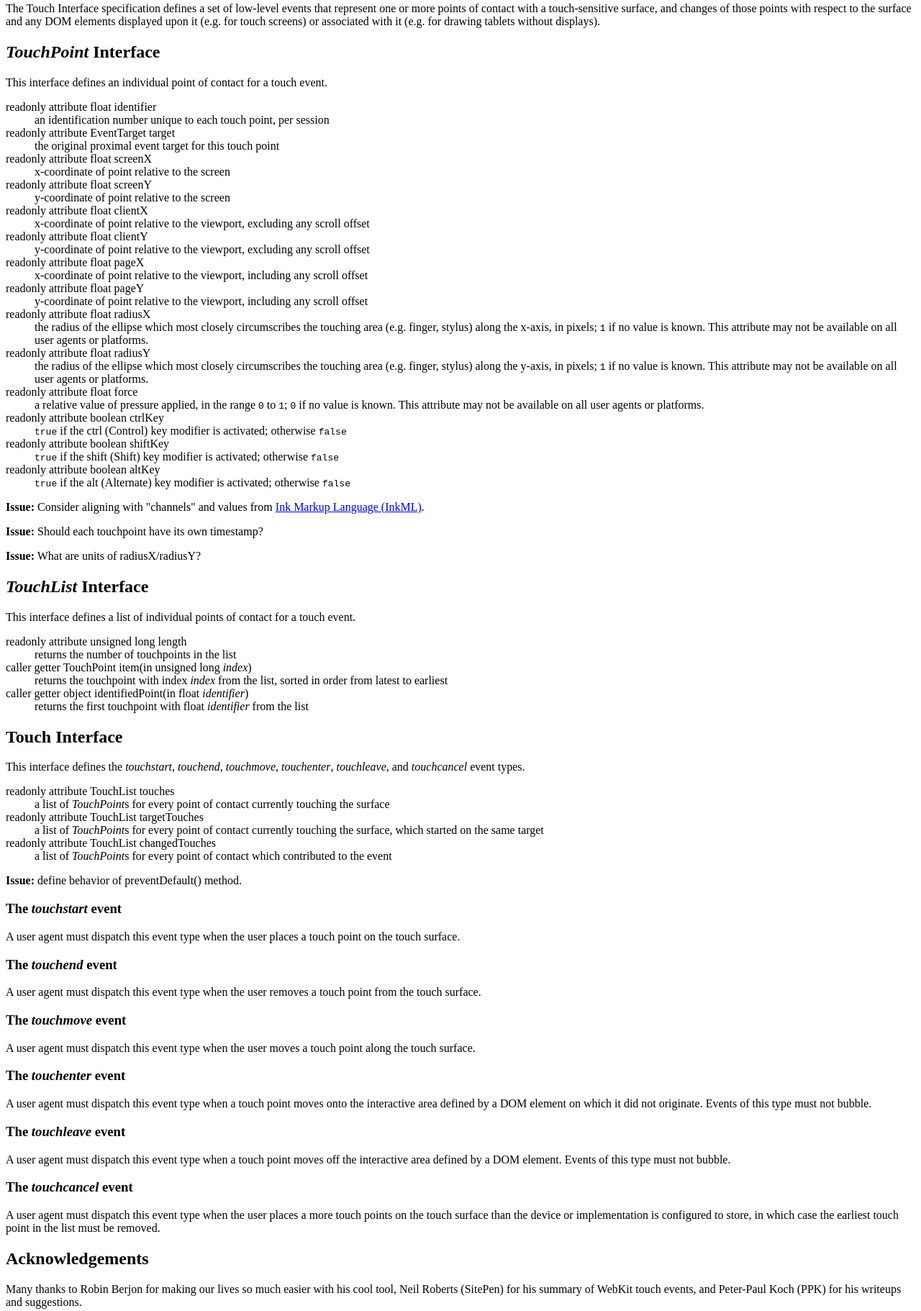
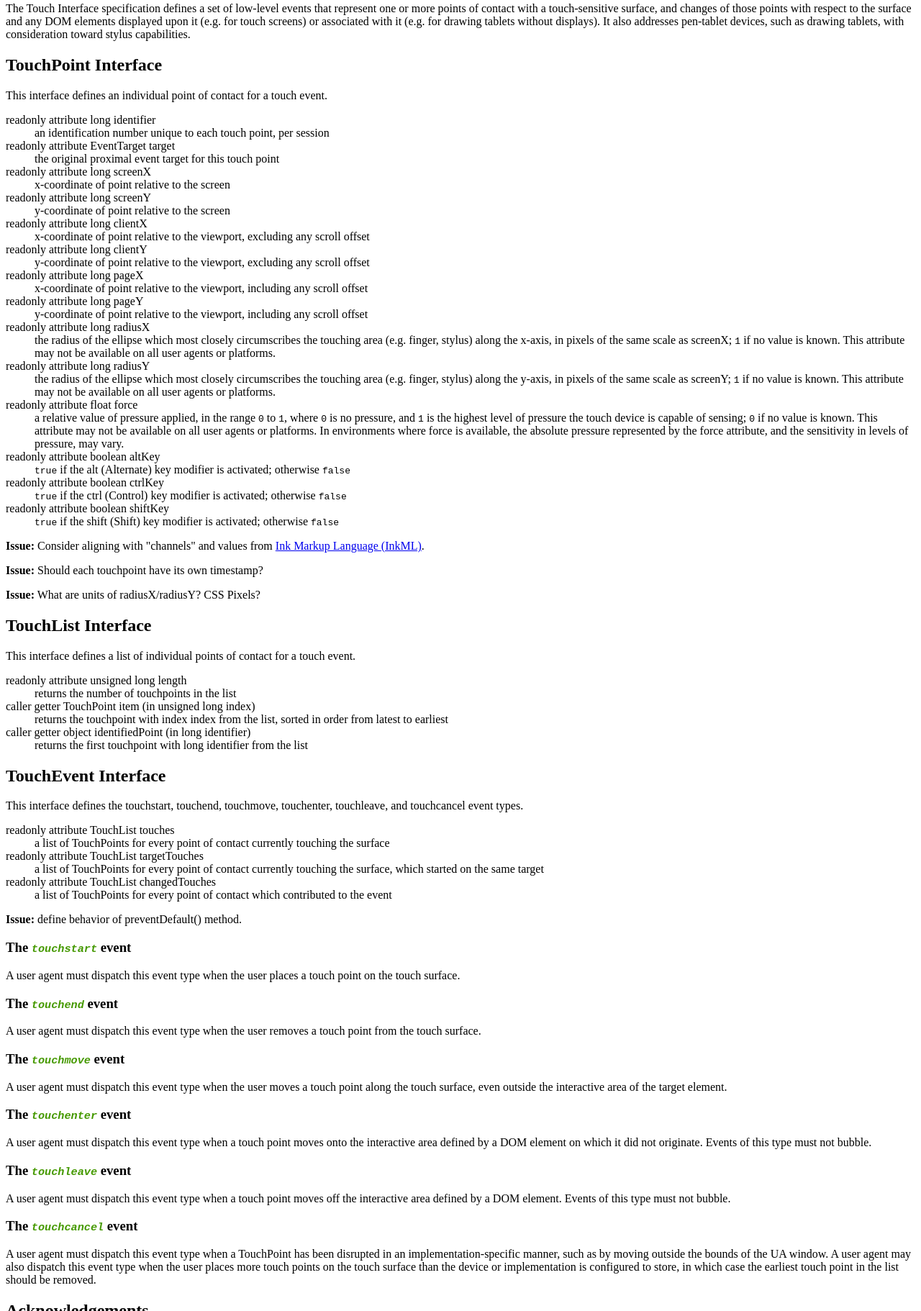
Before and after one commit to w3c/touch-events, a plain HTML site: page touchevents.html in a window 1280 px wide. Shown: the part 5-1827 px from the top of the page at 72% size. Drawn offline with Linux system fonts and the light colour scheme.

Commit message:
changed floats to longs; clarified definitions; added editors Moon, Brubeck; tidied ReSpec code; fixed credits; revised touchcancel event

```diff
--- a/touchevents.html
+++ b/touchevents.html
@@ -48,6 +48,10 @@
           editors:  [
               { name: "Doug Schepers", url: "http://schepers.cc/",
                 company: "W3C", companyURL: "http://w3.org/" },
+              { name: "Sangwhan Moon",
+                company: "Opera Software ASA", companyURL: "http://www.opera.com/" },
+              { name: "Matt Brubeck",
+                company: "Mozilla", companyURL: "http://www.mozilla.org/" },
           ],
 
           // authors, add as many as you like.
@@ -76,19 +80,26 @@
           wgPatentURI:  "http://www.w3.org/2004/01/pp-impl/45559/status",
       };
     </script>
+
+    <style>
+      .event {
+        font-family: monospace;
+        color: #459900;
+      }
+    </style>
   </head>
   <body>
     <section id='abstract'>
-      The Touch Interface specification defines a set of low-level events that represent one or more points of contact with a touch-sensitive surface, and changes of those points with respect to the surface and any DOM elements displayed upon it (e.g. for touch screens) or associated with it (e.g. for drawing tablets without displays).
+      The Touch Interface specification defines a set of low-level events that represent one or more points of contact with a touch-sensitive surface, and changes of those points with respect to the surface and any DOM elements displayed upon it (e.g. for touch screens) or associated with it (e.g. for drawing tablets without displays).  It also addresses pen-tablet devices, such as drawing tablets, with consideration toward stylus capabilities.
     </section>
 
 
     <section>
-      <h2><dfn>TouchPoint</dfn> Interface</h2>
+      <h2><a>TouchPoint</a> Interface</h2>
       <p>This interface defines an individual point of contact for a touch event.</p>
 
       <dl title='interface TouchPoint' class='idl'>
-        <dt>readonly attribute float identifier</dt>
+        <dt>readonly attribute long identifier</dt>
         <dd>
           an identification number unique to each touch point, per session
         </dd>
@@ -97,47 +108,51 @@
           the original proximal event target for this touch point
         </dd>
 
-        <dt>readonly attribute float screenX</dt>
+        <dt>readonly attribute long screenX</dt>
         <dd>
           x-coordinate of point relative to the screen
         </dd>
-        <dt>readonly attribute float screenY</dt>
+        <dt>readonly attribute long screenY</dt>
         <dd>
           y-coordinate of point relative to the screen
         </dd>
 
-        <dt>readonly attribute float clientX</dt>
+        <dt>readonly attribute long clientX</dt>
         <dd>
           x-coordinate of point relative to the viewport, excluding any scroll offset
         </dd>
-        <dt>readonly attribute float clientY</dt>
+        <dt>readonly attribute long clientY</dt>
         <dd>
           y-coordinate of point relative to the viewport, excluding any scroll offset
         </dd>
 
-        <dt>readonly attribute float pageX</dt>
+        <dt>readonly attribute long pageX</dt>
         <dd>
           x-coordinate of point relative to the viewport, including any scroll offset
         </dd>
-        <dt>readonly attribute float pageY</dt>
+        <dt>readonly attribute long pageY</dt>
         <dd>
           y-coordinate of point relative to the viewport, including any scroll offset
         </dd>
 
-        <dt>readonly attribute float radiusX</dt>
+        <dt>readonly attribute long radiusX</dt>
         <dd>
-          the radius of the ellipse which most closely circumscribes the touching area (e.g. finger, stylus) along the x-axis, in pixels; <code>1</code> if no value is known.  This attribute may not be available on all user agents or platforms.
+          the radius of the ellipse which most closely circumscribes the touching area (e.g. finger, stylus) along the x-axis, in pixels of the same scale as <a>screenX</a>; <code>1</code> if no value is known.  This attribute may not be available on all user agents or platforms.
         </dd>
-        <dt>readonly attribute float radiusY</dt>
+        <dt>readonly attribute long radiusY</dt>
         <dd>
-          the radius of the ellipse which most closely circumscribes the touching area (e.g. finger, stylus) along the y-axis, in pixels; <code>1</code> if no value is known.  This attribute may not be available on all user agents or platforms.
+          the radius of the ellipse which most closely circumscribes the touching area (e.g. finger, stylus) along the y-axis, in pixels of the same scale as <a>screenY</a>; <code>1</code> if no value is known.  This attribute may not be available on all user agents or platforms.
         </dd>
 
         <dt>readonly attribute float force</dt>
         <dd>
-          a relative value of pressure applied, in the range <code>0</code> to <code>1</code>; <code>0</code> if no value is known.  This attribute may not be available on all user agents or platforms.
+          a relative value of pressure applied, in the range <code>0</code> to <code>1</code>, where <code>0</code> is no pressure, and <code>1</code> is the highest level of pressure the touch device is capable of sensing; <code>0</code> if no value is known.  This attribute may not be available on all user agents or platforms.  In environments where <a>force</a> is available, the absolute pressure represented by the <a>force</a> attribute, and the sensitivity in levels of pressure, may vary.
         </dd>
 
+        <dt>readonly attribute boolean altKey</dt>
+        <dd>
+          <code>true</code> if the alt (Alternate) key modifier is activated; otherwise <code>false</code>
+        </dd>
         <dt>readonly attribute boolean ctrlKey</dt>
         <dd>
           <code>true</code> if the ctrl (Control) key modifier is activated; otherwise <code>false</code>
@@ -146,22 +161,18 @@
         <dd>
           <code>true</code> if the shift (Shift) key modifier is activated; otherwise <code>false</code>
         </dd>
-        <dt>readonly attribute boolean altKey</dt>
-        <dd>
-          <code>true</code> if the alt (Alternate) key modifier is activated; otherwise <code>false</code>
-        </dd>
       </dl>
 
       <p class="issue" id="issue-inkml"><strong>Issue:</strong> Consider aligning with "channels" and values from <a href="http://www.w3.org/TR/InkML/#channelContents">Ink Markup Language (InkML)</a>.</p>
 
       <p class="issue" id="issue-timestamp"><strong>Issue:</strong> Should each touchpoint have its own timestamp?</p>
 
-      <p class="issue" id="issue-units"><strong>Issue:</strong> What are units of radiusX/radiusY?</p>
+      <p class="issue" id="issue-units"><strong>Issue:</strong> What are units of radiusX/radiusY?  CSS Pixels?</p>
     </section>
 
 
     <section>
-      <h2><dfn>TouchList</dfn> Interface</h2>
+      <h2><a>TouchList</a> Interface</h2>
       <p>This interface defines a list of individual points of contact for a touch event.</p>
 
       <dl title='interface TouchList' class='idl'>
@@ -169,38 +180,38 @@
         <dd>
           returns the number of touchpoints in the list
         </dd>
-        <dt>caller getter TouchPoint item(in unsigned long <dfn>index</dfn>)</dt>
+        <dt>caller getter <a>TouchPoint</a> item (in unsigned long <a>index</a>)</dt>
         <dd>
-          returns the touchpoint with index <dfn>index</dfn> from the list, sorted in order from latest to earliest
+          returns the touchpoint with index <a>index</a> from the list, sorted in order from latest to earliest
         </dd>
-        <dt>caller getter object identifiedPoint(in float <dfn>identifier</dfn>)</dt>
+        <dt>caller getter object identifiedPoint (in long <a>identifier</a>)</dt>
         <dd>
-          returns the first touchpoint with float <dfn>identifier</dfn> from the list
+          returns the first touchpoint with long <a>identifier</a> from the list
         </dd>
       </dl>
     </section>
 
 
     <section>
-      <h2>Touch Interface</h2>
-      <p>This interface defines the <dfn>touchstart</dfn>, <dfn>touchend</dfn>, <dfn>touchmove</dfn>, <dfn>touchenter</dfn>, <dfn>touchleave</dfn>, and <dfn>touchcancel</dfn> event types.</p>
+      <h2><a>TouchEvent</a> Interface</h2>
+      <p>This interface defines the <a>touchstart</a>, <a>touchend</a>, <a>touchmove</a>, <a>touchenter</a>, <a>touchleave</a>, and <a>touchcancel</a> event types.</p>
 
       <dl title='interface TouchEvent : UIEvent' class='idl'>
         <!-- <dt>readonly attribute views::AbstractView view</dt>
         <dd>
           The <code>view</code> attribute identifies the <code>AbstractView</code> from which the event was generated.
         </dd> -->
-        <dt>readonly attribute TouchList touches</dt>
+        <dt>readonly attribute <a>TouchList</a> touches</dt>
         <dd>
-          a list of <dfn>TouchPoint</dfn>s for every point of contact currently touching the surface
+          a list of <a>TouchPoint</a>s for every point of contact currently touching the surface
         </dd>
-        <dt>readonly attribute TouchList targetTouches</dt>
+        <dt>readonly attribute <a>TouchList</a> targetTouches</dt>
         <dd>
-          a list of <dfn>TouchPoint</dfn>s for every point of contact currently touching the surface, which started on the same target
+          a list of <a>TouchPoint</a>s for every point of contact currently touching the surface, which started on the same target
         </dd>
-        <dt>readonly attribute TouchList changedTouches</dt>
+        <dt>readonly attribute <a>TouchList</a> changedTouches</dt>
         <dd>
-          a list of <dfn>TouchPoint</dfn>s for every point of contact which contributed to the event
+          a list of <a>TouchPoint</a>s for every point of contact which contributed to the event
         </dd>
       </dl>
 
@@ -208,40 +219,40 @@
 
 
       <section>
-        <h3 id="event-touchstart">The <dfn>touchstart</dfn> event</h3>
+        <h3 id="event-touchstart">The <dfn class="event">touchstart</dfn> event</h3>
         <p>A user agent must dispatch this event type when the user places a touch point on the touch surface.</p>
       </section>
 
       <section>
-        <h3 id="event-touchstart">The <dfn>touchend</dfn> event</h3>
+        <h3 id="event-touchend">The <dfn class="event">touchend</dfn> event</h3>
         <p>A user agent must dispatch this event type when the user removes a touch point from the touch surface.</p>
       </section>
 
       <section>
-        <h3 id="event-touchstart">The <dfn>touchmove</dfn> event</h3>
-        <p>A user agent must dispatch this event type when the user moves a touch point along the touch surface.</p>
+        <h3 id="event-touchmove">The <dfn class="event">touchmove</dfn> event</h3>
+        <p>A user agent must dispatch this event type when the user moves a touch point along the touch surface, even outside the interactive area of the <a>target</a> element.</p>
       </section>
 
       <section>
-        <h3 id="event-touchstart">The <dfn>touchenter</dfn> event</h3>
+        <h3 id="event-touchenter">The <dfn class="event">touchenter</dfn> event</h3>
         <p>A user agent must dispatch this event type when a touch point moves onto the interactive area defined by a DOM element on which it did not originate.  Events of this type must not bubble.</p>
       </section>
 
       <section>
-        <h3 id="event-touchstart">The <dfn>touchleave</dfn> event</h3>
+        <h3 id="event-touchleave">The <dfn class="event">touchleave</dfn> event</h3>
         <p>A user agent must dispatch this event type when a touch point moves off the interactive area defined by a DOM element.  Events of this type must not bubble.</p>
       </section>
 
       <section>
-        <h3 id="event-touchstart">The <dfn>touchcancel</dfn> event</h3>
-        <p>A user agent must dispatch this event type when the user places a more touch points on the touch surface than the device or implementation is configured to store, in which case the earliest touch point in the list must be removed.</p>
+        <h3 id="event-touchstart">The <dfn class="event">touchcancel</dfn> event</h3>
+        <p>A user agent must dispatch this event type when a <a>TouchPoint</a> has been disrupted in an implementation-specific manner, such as by moving outside the bounds of the UA window.  A user agent may also dispatch this event type when the user places more touch points on the touch surface than the device or implementation is configured to store, in which case the earliest touch point in the list should be removed.</p>
       </section>
     </section>
 
     <section class='appendix'>
       <h2>Acknowledgements</h2>
       <p>
-        Many thanks to Robin Berjon for making our lives so much easier with his cool tool, Neil Roberts (SitePen) for his summary of WebKit touch events, and Peter-Paul Koch (PPK) for his writeups and suggestions.
+        Many thanks to the WebKit engineers for developing the model used as a basis for this spec, Neil Roberts (SitePen) for his summary of WebKit touch events, Peter-Paul Koch (PPK) for his writeups and suggestions, Robin Berjon for developing the <a href="http://dev.w3.org/2009/dap/ReSpec.js/documentation.html">ReSpec.js spec authoring tool</a>, and the WebEvents WG for their many contributions.</a>
       </p>
     </section>
   </body>
```
